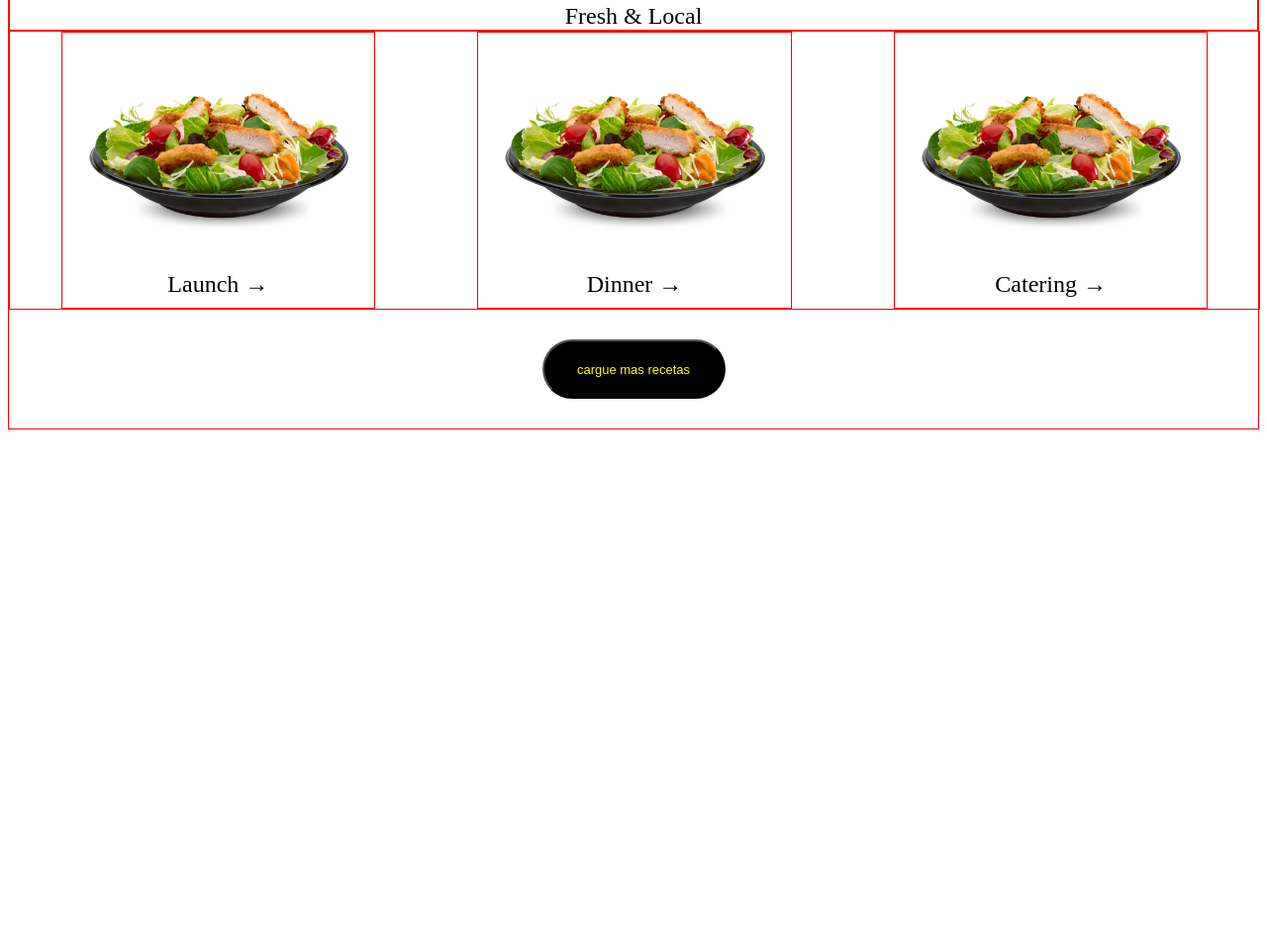
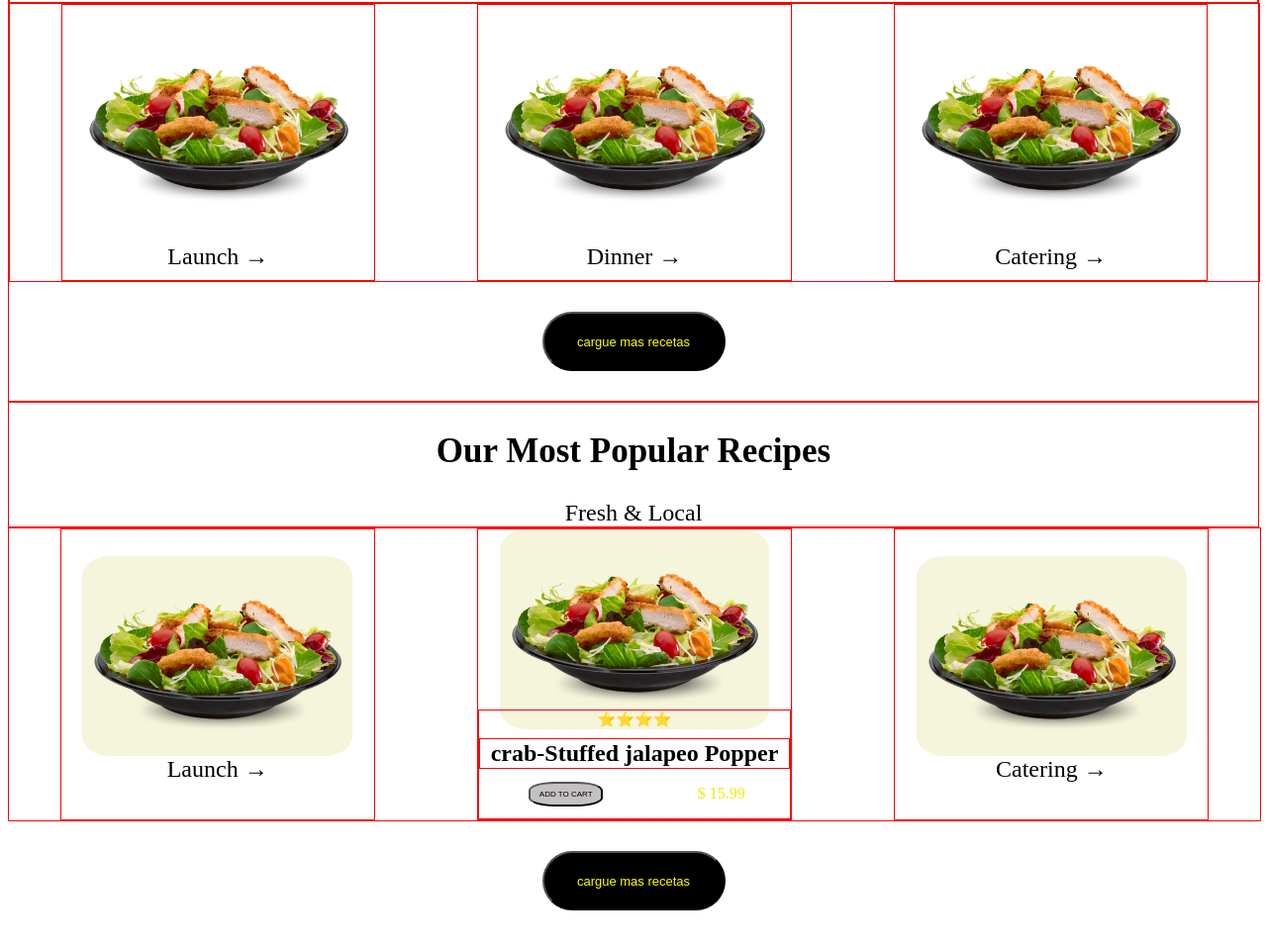
Before and after one commit to Juagarex/reto_Bases_Css_Html, a website: page index.html in a window 1280 px wide. Shown: the part 1756-2714 px from the top of the page at 99% size. Before the commit the page ends 2198 px from the top, so only its background shows below. Drawn offline with nearby package versions, Linux system fonts and the light colour scheme.

Commit message:
most popular

```diff
--- a/index.html
+++ b/index.html
@@ -167,6 +167,7 @@
 
 </section>
 
+<!-- seccion media del page -->
 
 <section class="section__medium debuger">
     <div class="container__section-mediun debuger">
@@ -187,6 +188,7 @@
 
 </section>
 
+<!-- section menu -->
 
 <section class="menu debuger">
     <div class="menu__tittle debuger">
@@ -222,6 +224,64 @@
 
 </section>
 
+
+<!-- more populars -->
+
+
+<section class="mostPopular">
+
+    <div class="menu__tittle debuger">
+        <h1 class> Our Most Popular Recipes</h1>
+
+      <span>Fresh & Local</span>
+      </div>
+
+
+
+      <div class="container__menu debuger">
+
+          <div class="item__menu  mostPopular debuger">
+
+              <img src="./src/images/launch.png" alt="" srcset="">
+              <a href=""> Launch → </a>
+
+          </div>
+          <div class="item__menu  mostPopular debuger">
+              <img src="./src/images/launch.png" alt="" srcset="">
+              <div class="descriptionItem debuger">
+                 <a href=""> ⭐⭐⭐⭐ </a>
+                 <div class="itemTitle debuger">
+                     <h1>crab-Stuffed jalapeo Popper</h1>
+
+                 </div>
+
+                 <div class="descriptionPrice">
+                 <button class="button__addCart"> ADD  TO  CART </button>
+                 <p> $ 15.99 </p>
+                 </div>
+
+
+              </div>
+
+
+          </div>
+          <div class="item__menu  mostPopular debuger">
+              <img src="./src/images/launch.png" alt="" srcset="">
+              <a href=""> Catering → </a>
+
+          </div>
+  </div>
+          <div class="container__buttom--recetas ">
+              <button class="button__recetas">cargue mas recetas</button>
+          </div>
+
+
+
+</section>
+
+
+
+
 <script src="./src/JS/index.js"></script>
 <link rel="stylesheet" href="./src/css/css_puro.css">
 <link rel="stylesheet" href="./node_modules/flickity/css/flickity.css" media="screen">
--- a/src/css/css_puro.css
+++ b/src/css/css_puro.css
@@ -245,7 +245,7 @@ body html{
 
     .container__mediun--description--text{
         display: block;
-        width: 60%;
+        width: 70%;
         height: auto ;
         margin-bottom: 25px;
     }
@@ -356,3 +356,57 @@ body html{
 
 
     }
+
+    .mostPopular{
+        background-color:;
+    }
+
+    .mostPopular img {
+        background-color: beige;
+        border-radius: 10%;
+        width: 80%;
+        height: 0 auto;
+        padding: 0 auto;
+        margin: 0 auto;
+        object-fit: cover;
+
+
+
+    }
+
+
+    .descriptionItem{
+        display: flex;
+        flex-direction: column;
+        margin-top: -20px;
+
+    }
+    .descriptionItem a{
+        font-size: 15px;
+        color: red;
+
+
+
+    }
+
+    .itemTitle h1{
+         margin: 1px;
+    }
+     .descriptionPrice{
+         align-items: center;
+         display: flex;
+         justify-content: space-around;
+     }
+     .descriptionPrice p {
+         color: rgb(236, 233, 16);
+         font-weight: 500;
+     }
+
+     .button__addCart{
+         font-size: .5em;
+         background-color:#524b4b57;
+         margin: 5px;
+         border-radius: 35%;
+         width: 75px;
+         height: 25px;
+     }
```
